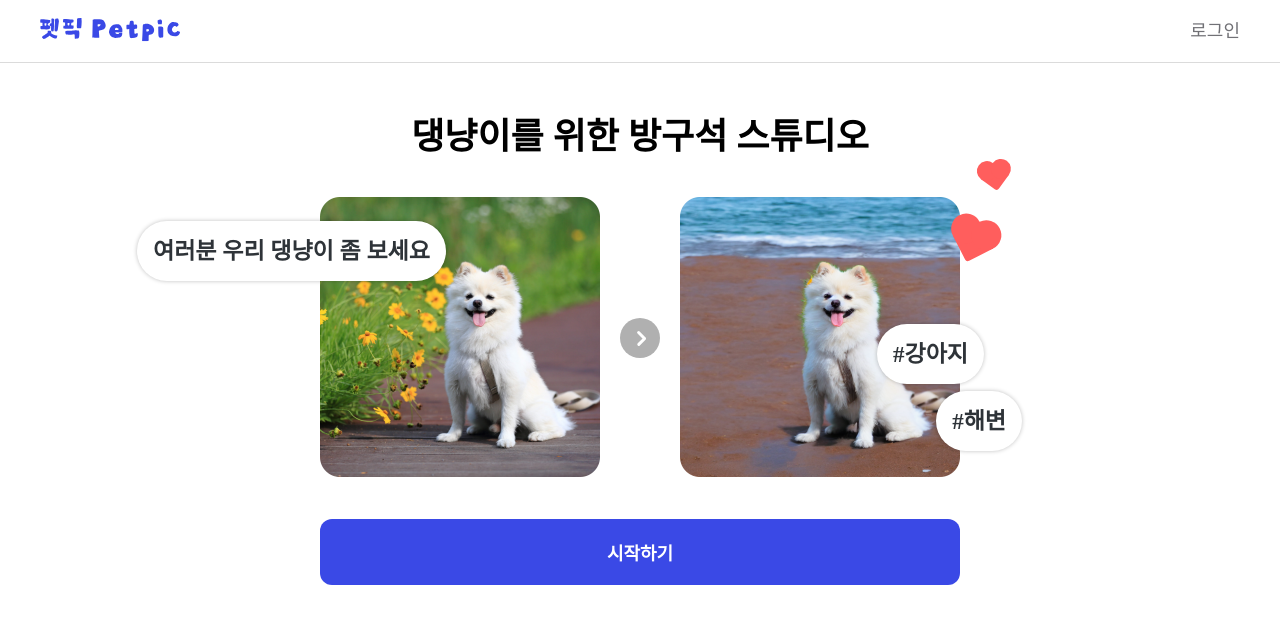
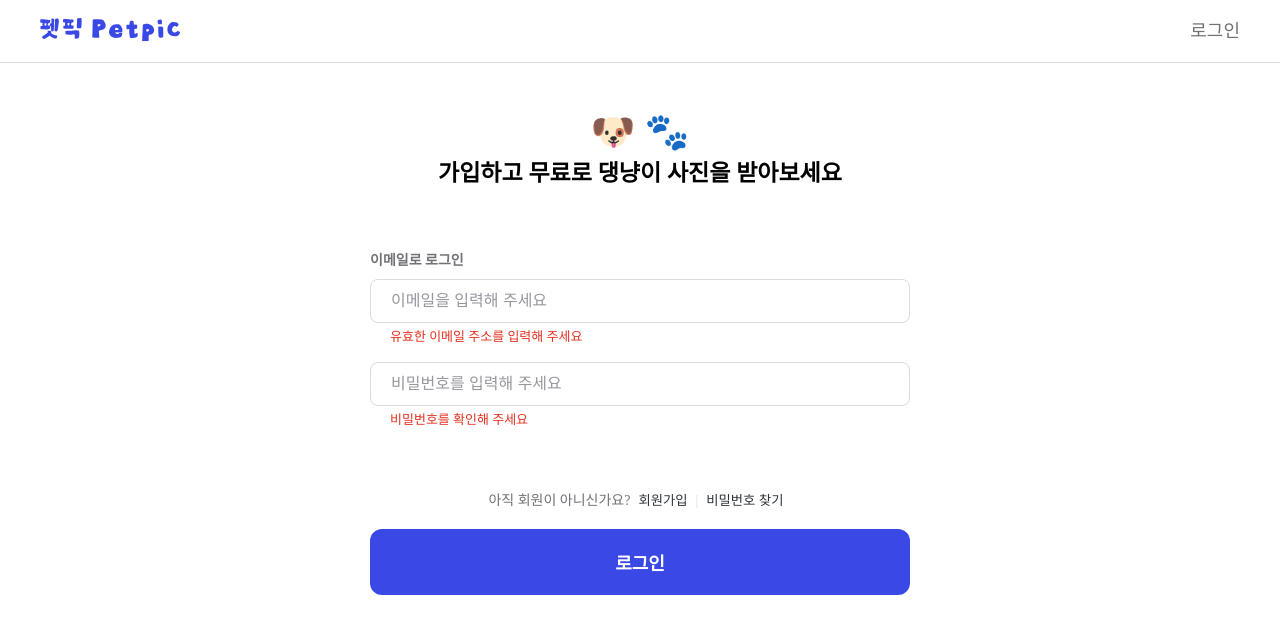
Before and after one commit to we90s/petpic-front, a Next.js app: page /signIn in a window 1280 px wide. Before the commit this address had no page. Shown: the top 634 px of the page. Built offline with nearby package versions, Linux system fonts and the light colour scheme.

Commit message:
feat: 로그인 화면 퍼블리싱

```diff
--- a/src/components/Button.tsx
+++ b/src/components/Button.tsx
@@ -8,10 +8,11 @@ import styled from "styled-components";
 type ButtonType = {
   children: string;
   fontSize: "md" | "xl";
-  bgColor: "main" | "white" | "bg01" | "line01";
-  textColor: "text03" | "white";
+  $bgColor: "main" | "white" | "bg01" | "line01";
+  $textColor: "text03" | "white";
   fontWeight?: "500";
   padding?: string;
+  type?: "submit";
 };
 
 const StyledButton = styled.button<ButtonType>`
@@ -20,8 +21,8 @@ const StyledButton = styled.button<ButtonType>`
   border: none;
   border-radius: 12px;
   font-weight: ${({ fontWeight }) => fontWeight || `700`};
-  background-color: ${({ bgColor }) => theme.colors[bgColor]};
-  color: ${({ textColor }) => theme.colors[textColor]};
+  background-color: ${({ $bgColor }) => theme.colors[$bgColor]};
+  color: ${({ $textColor }) => theme.colors[$textColor]};
   cursor: pointer;
   transition: background-color 0.3s ease;
   width: 100%;
@@ -34,8 +35,9 @@ const StyledButton = styled.button<ButtonType>`
 // 버튼 컴포넌트 정의
 const Button = ({
   children,
-  bgColor,
-  textColor,
+  type,
+  $bgColor,
+  $textColor,
   fontSize,
   fontWeight,
   padding,
@@ -43,11 +45,13 @@ const Button = ({
 ButtonType) => {
   return (
     <StyledButton
-      bgColor={bgColor}
-      textColor={textColor}
+      type={type}
+      $bgColor={$bgColor}
+      $textColor={$textColor}
       fontSize={fontSize}
       fontWeight={fontWeight}
       padding={padding}
+      onSubmit={() => console.log("asdds")}
       //   hoverColor={hoverColor}
       //   onClick={onClick}
     >
--- a/src/components/Header.tsx
+++ b/src/components/Header.tsx
@@ -10,7 +10,7 @@ export default function Header() {
       <Link href="/">
         <LOGO />
       </Link>
-      <StyledLink href="/login">로그인</StyledLink>
+      <StyledLink href="/signIn">로그인</StyledLink>
     </Container>
   );
 }
--- /dev/null
+++ b/src/components/Input.tsx
@@ -0,0 +1,66 @@
+import theme from "#styles/Theme";
+import React from "react";
+import styled from "styled-components";
+
+type InputType = {
+  label?: string;
+  $marginTop?: number;
+  type?: "text" | "password" | "email";
+  errorLabel?: string;
+  placeholder: string;
+};
+
+const StyledLabel = styled.label`
+  color: ${theme.colors.text03};
+  font-size: ${theme.fontSize.md};
+  font-weight: 700;
+  line-height: 2.1rem;
+  display: block;
+  margin-bottom: 8px;
+`;
+
+const StyledErrorLabel = styled.label`
+  color: ${theme.colors.red};
+  font-size: ${theme.fontSize.sm};
+  margin-left: 20px;
+  margin-top: 4px;
+  line-height: 1.95rem;
+  display: inline-block;
+`;
+
+const StyledInput = styled.input<InputType>`
+  border: 1px solid ${theme.colors.line01};
+  &:focus {
+    outline: 1px solid ${theme.colors.main};
+  }
+  margin-top: ${(props) => (props.$marginTop ? props.$marginTop : 0)}px;
+  padding: 12px 20px;
+  font-size: ${theme.fontSize.lg};
+  border-radius: 8px;
+  color: ${theme.colors.text01};
+  width: 100%;
+  box-sizing: border-box;
+  &::placeholder {
+    color: ${theme.colors.bg01};
+  }
+`;
+
+export default function Input({
+  label,
+  type = "text",
+  $marginTop,
+  errorLabel,
+  placeholder,
+}: InputType) {
+  return (
+    <>
+      {label && <StyledLabel>{label}</StyledLabel>}
+      <StyledInput
+        placeholder={placeholder}
+        type={type}
+        $marginTop={$marginTop}
+      />
+      {errorLabel && <StyledErrorLabel>{errorLabel}</StyledErrorLabel>}
+    </>
+  );
+}
--- a/src/container/MainContainer.tsx
+++ b/src/container/MainContainer.tsx
@@ -33,7 +33,7 @@ export default function MainContainer() {
           />
         </SecondPicWrapper>
       </PictureWrapper>
-      <Button bgColor="main" textColor="white" fontSize="xl">
+      <Button $bgColor="main" $textColor="white" fontSize="xl">
         시작하기
       </Button>
     </Container>
--- /dev/null
+++ b/src/container/SignInContainer.tsx
@@ -0,0 +1,77 @@
+import Button from "#components/Button";
+import Input from "#components/Input";
+import theme from "#styles/Theme";
+import styled from "styled-components";
+
+export default function SignInContainer() {
+  return (
+    <Container>
+      <SignInTitle>
+        <span>🐶 🐾</span>
+        가입하고 무료로 댕냥이 사진을 받아보세요
+      </SignInTitle>
+      <form>
+        <Input
+          type="email"
+          label="이메일로 로그인"
+          placeholder="이메일을 입력해 주세요"
+          errorLabel="유효한 이메일 주소를 입력해 주세요"
+        />
+        <Input
+          type="password"
+          placeholder="비밀번호를 입력해 주세요"
+          $marginTop={16}
+          errorLabel="비밀번호를 확인해 주세요"
+        />
+        <SignUpAndFindPasswordBox>
+          아직 회원이 아니신가요?
+          <button>회원가입</button>
+          <span>|</span>
+          <button>비밀번호 찾기</button>
+        </SignUpAndFindPasswordBox>
+        <Button type="submit" fontSize="xl" $bgColor="main" $textColor="white">
+          로그인
+        </Button>
+      </form>
+    </Container>
+  );
+}
+
+const Container = styled.div`
+  max-width: 540px;
+  margin-left: auto;
+  margin-right: auto;
+`;
+
+const SignInTitle = styled.h1`
+  margin-top: 47px;
+  font-size: ${theme.fontSize["2xl"]};
+  font-weight: 700;
+  line-height: 3.2rem;
+  text-align: center;
+  margin-bottom: 60px;
+
+  & span {
+    display: block;
+    line-height: 4.48rem;
+    font-size: ${theme.fontSize.h1};
+    margin-bottom: 3px;
+  }
+`;
+
+const SignUpAndFindPasswordBox = styled.div`
+  color: ${theme.colors.text03};
+  font-size: ${theme.fontSize.md};
+  margin: 60px 0px 20px 0px;
+  text-align: center;
+  & span {
+    color: ${theme.colors.line01};
+  }
+  & button {
+    background: transparent;
+    border: none;
+    padding: 0px 8px;
+    cursor: pointer;
+    color: ${theme.colors.text02};
+  }
+`;
--- a/src/pages/_app.tsx
+++ b/src/pages/_app.tsx
@@ -1,5 +1,5 @@
-import Main from "#pages/index";
-import Theme from "#styles/Theme";
+import Header from "#components/Header";
+import type { AppProps } from "next/app";
 import { createGlobalStyle } from "styled-components";
 import reset from "styled-reset";
 
@@ -11,11 +11,12 @@ const GlobalStyle = createGlobalStyle`
 
 `;
 
-export default function MyApp() {
+export default function App({ Component, pageProps }: AppProps) {
   return (
     <>
       <GlobalStyle />
-      <Main />
+      <Header />
+      <Component {...pageProps} />
     </>
   );
 }
--- a/src/pages/index.tsx
+++ b/src/pages/index.tsx
@@ -4,7 +4,6 @@ import MainContainer from "container/MainContainer";
 export default function Main() {
   return (
     <>
-      <Header />
       <MainContainer />
     </>
   );
--- /dev/null
+++ b/src/pages/signIn.tsx
@@ -0,0 +1,5 @@
+import SignInContainer from "container/SignInContainer";
+
+export default function SignIn() {
+  return <SignInContainer />;
+}
```
